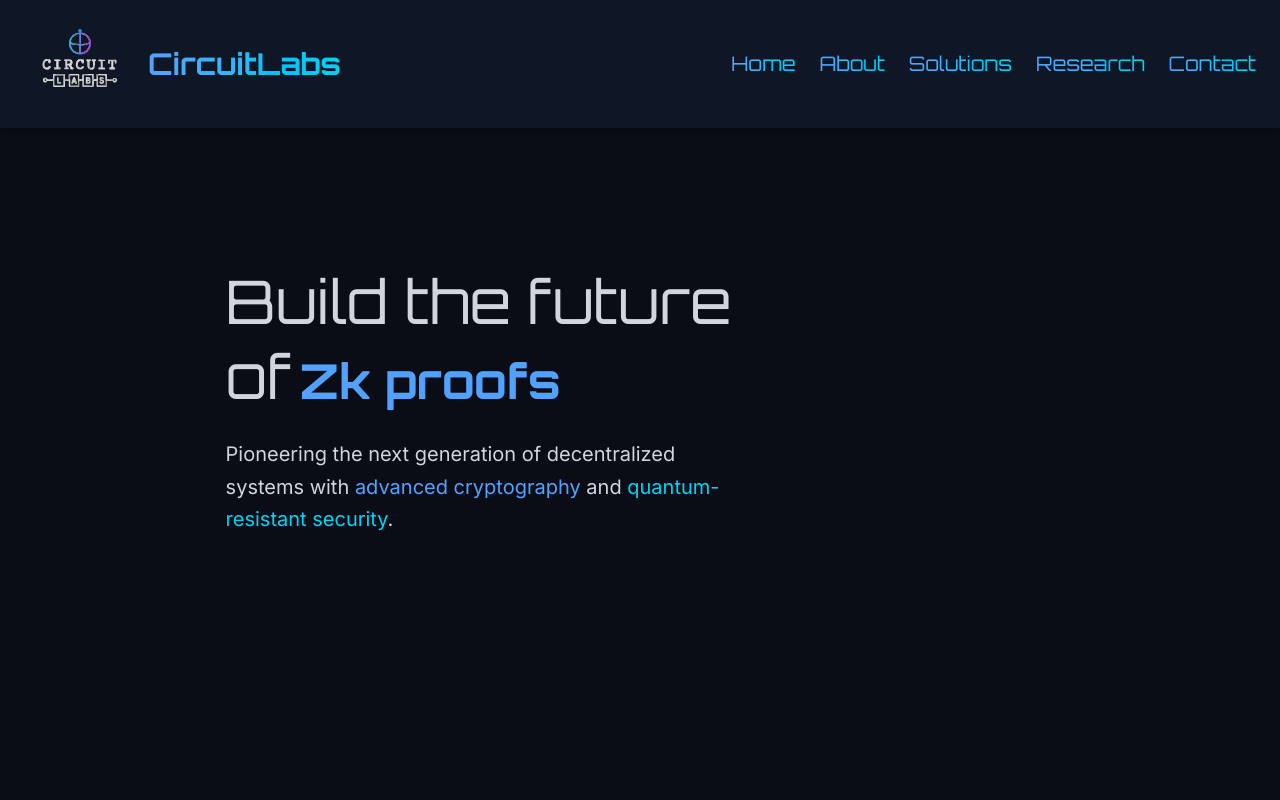
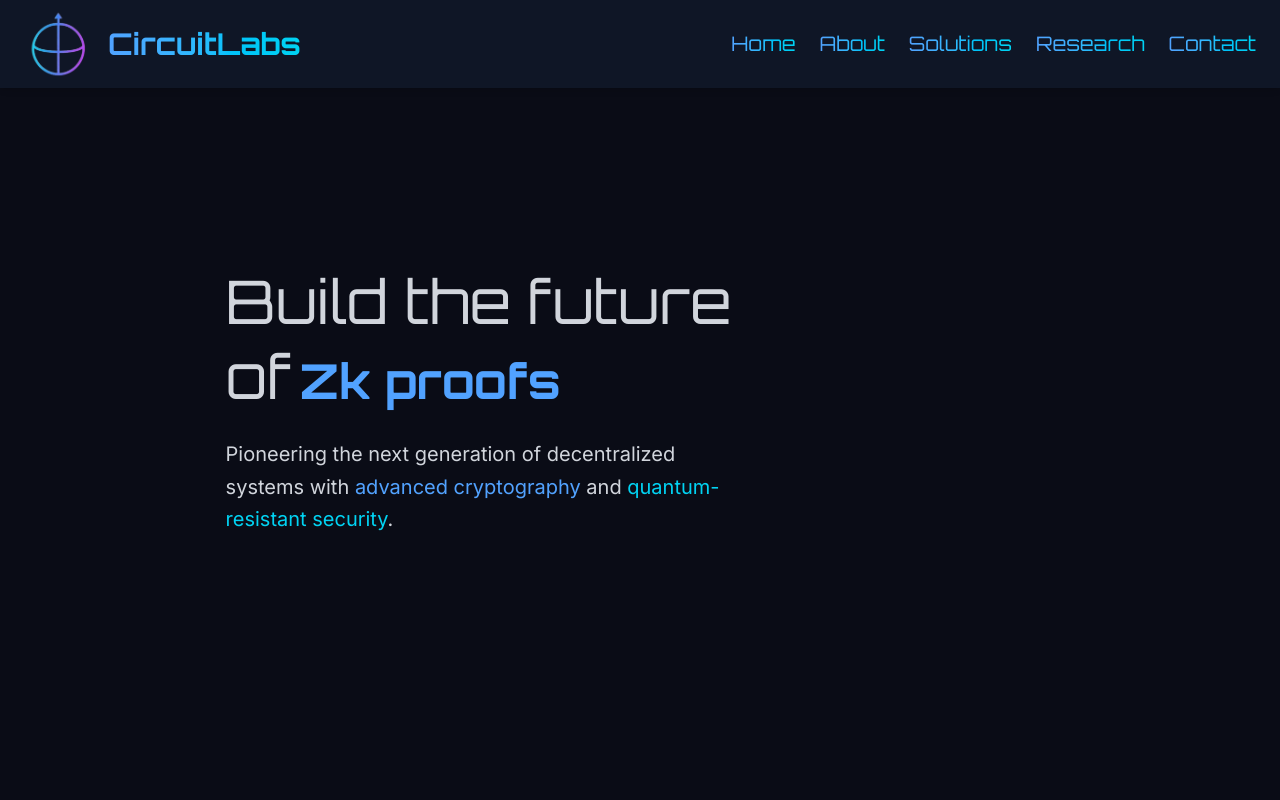
Before and after one commit to ER8IK/Lana.io, a Next.js app: page / in a window 1280 px wide. Shown: the top 800 px of the page. Built offline with nearby package versions, Linux system fonts and the light colour scheme.

Commit message:
forthd commit

```diff
--- a/app/components/Header.tsx
+++ b/app/components/Header.tsx
@@ -3,7 +3,6 @@
 import React, { FC, useState } from "react";
 import Link from "next/link";
 import { motion, AnimatePresence } from "framer-motion";
-import Image from "next/image";
 
 
 interface HeaderProps {}
@@ -25,12 +24,12 @@ const Header: FC<HeaderProps> = () => {
         {/* Логотип */}
         <div className="flex items-center space-x-3">
           {/* Контейнер для логотипа */}
-          <Image
-            src="/CircuitLogo.svg"
+          <img
+            src="/LogoCircuit.png"
             alt="Circuit Labs logo"
-            width={120}
-            height={120}
-            className="w-24 h-24 md:w-28 md:h-28 object-contain"
+            width={60}
+            height={60}
+            className="w-14 h-14 md:w-18 md:h-18 object-contain"
           />
 
           <Link
```
Also changed, not shown: public/CircuitLogo.svg (deleted), public/LogoCircuit.png (added).
